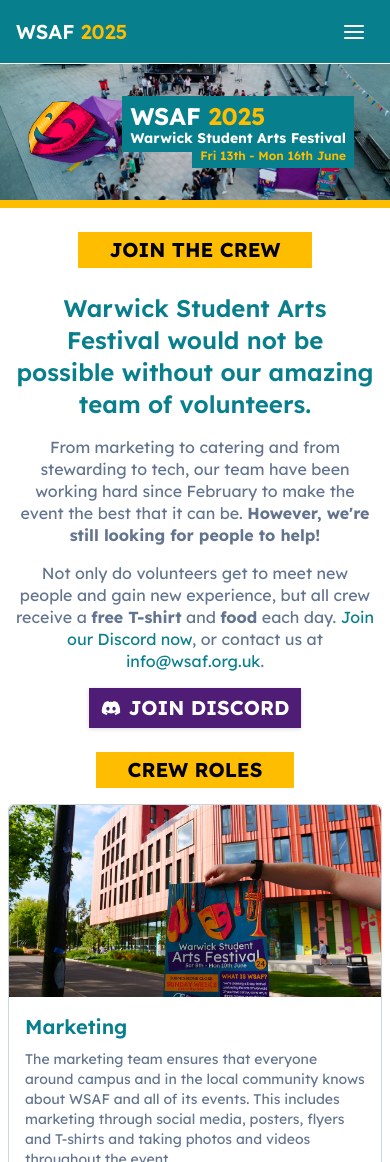
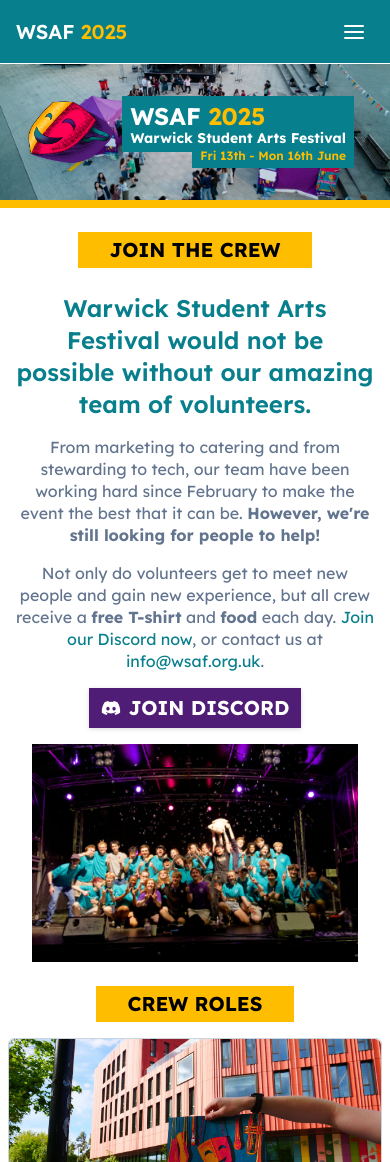
Before and after one commit to WarwickStudentArtsFestival/wsaf25-website, a Next.js app: page /crew in a window 390 px wide. Shown: the top 1162 px of the page. Built offline with nearby package versions, Linux system fonts and the light colour scheme.

Commit message:
Always show group picture on crew page & add margin to crew text on homepage

```diff
--- a/src/app/(home)/components/who-involved.tsx
+++ b/src/app/(home)/components/who-involved.tsx
@@ -11,7 +11,7 @@ export default function KeyDates() {
   return (
     <section className="py-8">
       <HighlightedHeading text="Who is WSAF?" />
-      <h2 className="text-teal text-2xl mt-4 font-semibold">
+      <h2 className="text-teal text-2xl mt-4 font-semibold mx-2">
         The Team Behind The Warwick Student Arts Festival
       </h2>
 
--- a/src/app/crew/page.tsx
+++ b/src/app/crew/page.tsx
@@ -134,7 +134,7 @@ export default function Team() {
           <Image
             src={GroupPicture}
             alt="The WSAF crew at the end of WSAF 2025."
-            className="hidden sm:block max-w-64 sm:max-w-80 lg:max-w-md float-right"
+            className="xs:max-w-64 sm:max-w-80 lg:max-w-md float-right"
             priority
             placeholder="blur"
           />
```
